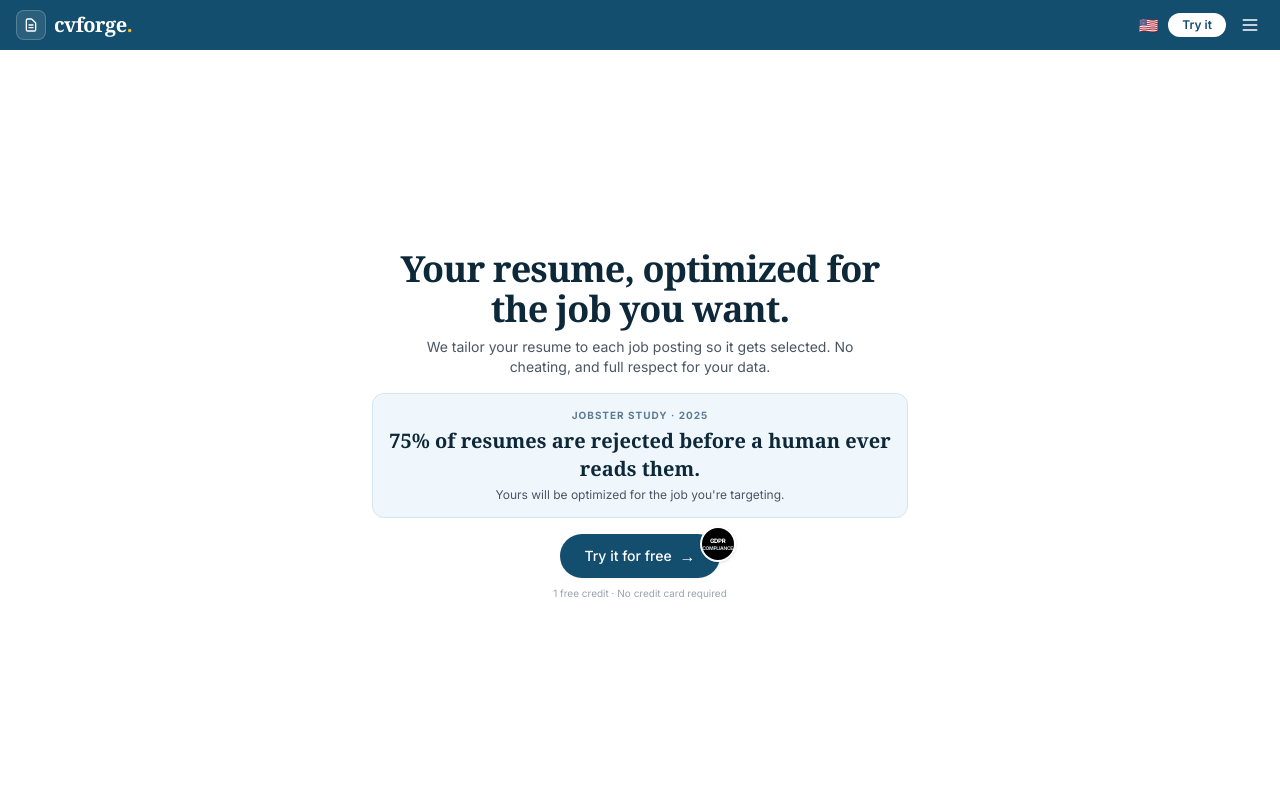
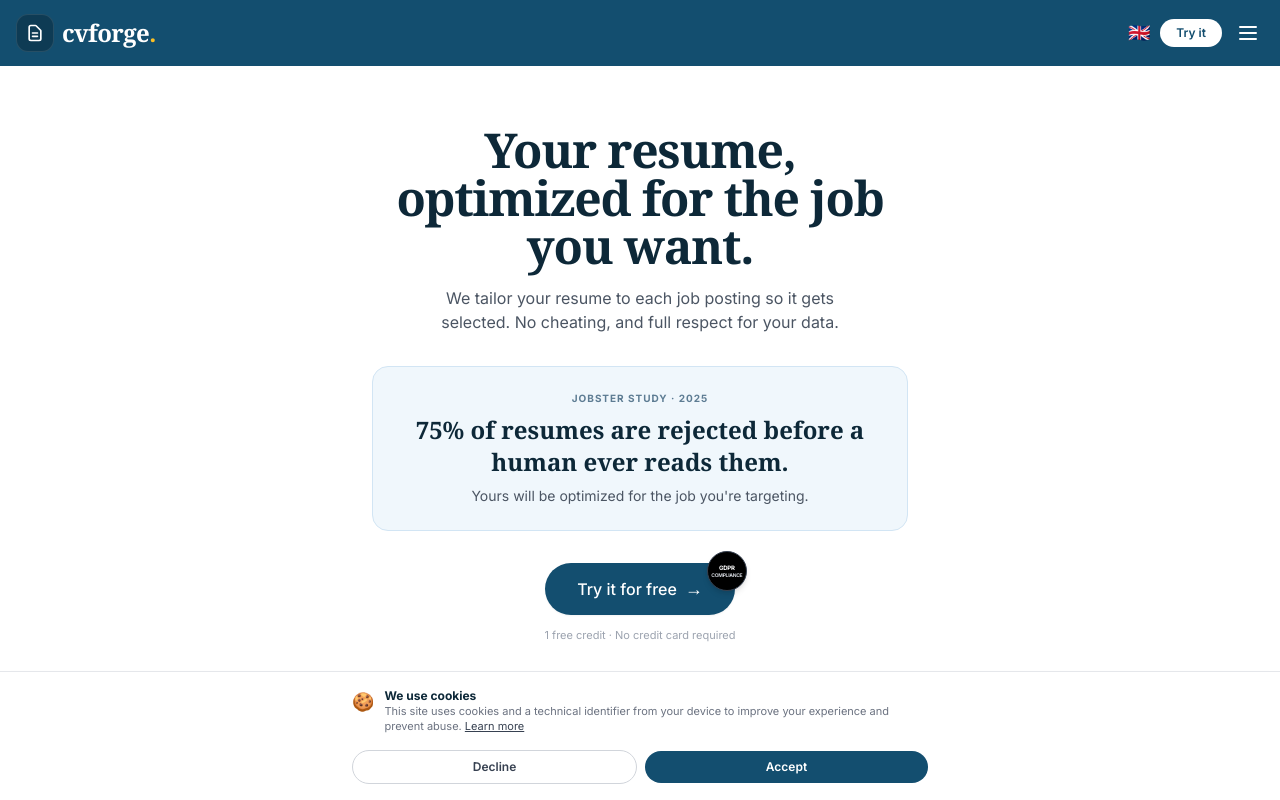
Before and after one commit to cvforgeapp-c/CVForge, a Next.js app: page / in a window 1280 px wide. Built offline with nearby package versions, Linux system fonts and the light colour scheme.

Commit message:
style: replicate reference layout, logo badge, GDPR badge, cookie consent, and interactive route navigation

```diff
--- a/app/dashboard/page.tsx
+++ b/app/dashboard/page.tsx
@@ -4,8 +4,8 @@ import Link from 'next/link'
 export default function Dashboard() {
   return (
     <main className="min-h-screen bg-[#fcfdfe] text-[#143a52]">
-      {/* Dashboard Navigation */}
-      <header className="bg-white border-b border-gray-100 px-5 py-3 flex items-center justify-between">
+      {/* Header Navigation */}
+      <header className="bg-white border-b border-gray-100 px-4 py-3 flex items-center justify-between">
         <Link href="/" className="flex items-center gap-2">
           <div className="bg-[#134e6f] p-1.5 rounded-lg text-white">
             <svg className="w-4 h-4" fill="none" stroke="currentColor" viewBox="0 0 24 24">
@@ -17,8 +17,8 @@ export default function Dashboard() {
           </span>
         </Link>
 
-        <div className="flex items-center gap-3">
-          {/* Credit Badge */}
+        <div className="flex items-center gap-2.5">
+          {/* Credit Counter */}
           <div className="bg-blue-50 text-[#134e6f] px-2.5 py-1 rounded-full text-xs font-semibold flex items-center gap-1 border border-blue-100">
             <span>1</span>
             <span className="w-2 h-2 rounded-full bg-blue-500 inline-block"></span>
@@ -27,28 +27,28 @@ export default function Dashboard() {
           {/* Create Account Link -> Registration Page */}
           <Link
             href="/auth/register"
-            className="bg-[#134e6f] text-white hover:bg-[#0f3d57] text-xs font-medium px-4 py-2 rounded-full transition-colors"
+            className="bg-[#134e6f] text-white hover:bg-[#0f3d57] text-xs font-medium px-3.5 py-1.5 rounded-full transition-colors"
           >
             Create an account
           </Link>
         </div>
       </header>
 
-      {/* Main Content */}
+      {/* Main Section */}
       <section className="px-5 py-8 max-w-xl mx-auto">
-        <h1 className="font-serif font-bold text-3xl text-[#0d2838] mb-2">
+        <h1 className="font-serif font-bold text-2xl sm:text-3xl text-[#0d2838] mb-2">
           Optimize your resume for free
         </h1>
-        <p className="text-gray-600 text-sm mb-6">
+        <p className="text-gray-600 text-xs sm:text-sm mb-6">
           Drop your resume and paste the job offer link to receive your optimized resume.
         </p>
 
-        {/* Upload Drop Zone */}
-        <div className="border-2 border-dashed border-blue-200 bg-blue-50/30 rounded-2xl p-8 text-center mb-8">
+        {/* Upload Zone */}
+        <div className="border-2 border-dashed border-blue-200 bg-blue-50/20 rounded-2xl p-8 text-center mb-8">
           <div className="w-12 h-12 bg-white rounded-full flex items-center justify-center mx-auto mb-3 shadow-sm border border-gray-100 text-gray-600">
             &uarr;
           </div>
-          <p className="font-serif font-bold text-lg text-[#0d2838] mb-2">
+          <p className="font-serif font-bold text-base sm:text-lg text-[#0d2838] mb-2">
             Drag and drop your resume here
           </p>
           <p className="text-xs text-gray-400 mb-4">or</p>
@@ -60,15 +60,15 @@ export default function Dashboard() {
           </p>
         </div>
 
-        {/* Optimizations Section */}
+        {/* Optimized Resumes Container */}
         <div className="bg-white border border-gray-100 rounded-2xl p-6 text-center shadow-sm">
-          <h2 className="font-serif font-bold text-base text-[#0d2838] mb-4 flex items-center justify-center gap-2">
+          <h2 className="font-serif font-bold text-sm sm:text-base text-[#0d2838] mb-4 flex items-center justify-center gap-2">
             <span>&#10024;</span> My optimized resumes
           </h2>
           <div className="w-10 h-10 text-gray-300 mx-auto mb-2 flex items-center justify-center border border-gray-200 rounded-lg">
             📄
           </div>
-          <p className="text-xs font-semibold text-gray-500 mb-1">No optimized resumes yet</p>
+          <p className="text-xs font-semibold text-gray-600 mb-1">No optimized resumes yet</p>
           <p className="text-[11px] text-gray-400">
             Paste a job offer link above and click "Launch" to create an optimized resume.
           </p>
--- a/app/page.tsx
+++ b/app/page.tsx
@@ -3,78 +3,105 @@ import Link from 'next/link'
 
 export default function Home() {
   return (
-    <main className="h-screen max-h-screen flex flex-col justify-between overflow-hidden bg-white text-[#143a52]">
-      {/* Top Navbar */}
-      <header className="bg-[#134e6f] text-white px-4 py-2.5 flex items-center justify-between shrink-0">
+    <main className="min-h-screen flex flex-col justify-between bg-white text-[#143a52] relative pb-28">
+      {/* Header Banner */}
+      <header className="bg-[#134e6f] text-white px-4 py-3.5 flex items-center justify-between shrink-0">
+        {/* Left: Logo with document badge */}
         <div className="flex items-center gap-2">
-          <div className="bg-white/10 p-1.5 rounded-lg text-white border border-white/20 flex items-center justify-center">
-            <svg className="w-4 h-4" fill="none" stroke="currentColor" viewBox="0 0 24 24">
+          <div className="bg-[#0e3b54] p-2 rounded-xl text-white border border-white/10 flex items-center justify-center">
+            <svg className="w-5 h-5" fill="none" stroke="currentColor" viewBox="0 0 24 24">
               <path strokeLinecap="round" strokeLinejoin="round" strokeWidth="2" d="M9 12h6m-6 4h6m2 5H7a2 2 0 01-2-2V5a2 2 0 012-2h5.586a1 1 0 01.707.293l5.414 5.414a1 1 0 01.293.707V19a2 2 0 01-2 2z" />
             </svg>
           </div>
-          <span className="font-serif font-bold text-xl tracking-tight text-white">
+          <span className="font-serif font-bold text-2xl tracking-tight text-white">
             cvforge<span className="text-amber-400">.</span>
           </span>
         </div>
 
+        {/* Right Controls */}
         <div className="flex items-center gap-2.5">
-          <span className="text-base" aria-label="US Flag">🇺🇸</span>
+          <span className="text-lg" aria-label="UK Flag">🇬🇧</span>
           <Link
             href="/dashboard"
-            className="bg-white text-[#134e6f] hover:bg-gray-100 font-semibold text-xs px-3.5 py-1 rounded-full transition-colors"
+            className="bg-white text-[#134e6f] hover:bg-gray-100 font-semibold text-xs px-4 py-1.5 rounded-full transition-colors"
           >
             Try it
           </Link>
           <button className="text-white p-1">
-            <svg className="w-5 h-5" fill="none" stroke="currentColor" viewBox="0 0 24 24">
+            <svg className="w-6 h-6" fill="none" stroke="currentColor" viewBox="0 0 24 24">
               <path strokeLinecap="round" strokeLinejoin="round" strokeWidth="2" d="M4 6h16M4 12h16M4 18h16" />
             </svg>
           </button>
         </div>
       </header>
 
-      {/* Hero Body - Compact fitting for mobile viewports */}
-      <section className="px-5 py-2 flex-1 flex flex-col justify-center items-center text-center max-w-xl mx-auto">
-        <h1 className="font-serif font-black text-2xl sm:text-4xl text-[#0d2838] leading-tight mb-2 tracking-tight">
+      {/* Main Hero Section */}
+      <section className="px-5 pt-10 pb-6 flex-1 flex flex-col justify-center items-center text-center max-w-xl mx-auto">
+        <h1 className="font-serif font-extrabold text-3xl sm:text-5xl text-[#0d2838] leading-[1.18] mb-4 tracking-tight">
           Your resume, optimized for the job you want.
         </h1>
-        <p className="text-gray-600 text-xs sm:text-sm max-w-md mx-auto mb-4 leading-normal">
+        <p className="text-gray-600 text-sm sm:text-base max-w-md mx-auto mb-8 leading-relaxed font-normal">
           We tailor your resume to each job posting so it gets selected. No cheating, and full respect for your data.
         </p>
 
-        {/* Compact Jobster Box */}
-        <div className="bg-[#f0f7fc] border border-[#d2e5f4] rounded-xl p-3.5 mb-4 text-center w-full">
-          <p className="text-[10px] font-bold tracking-widest text-[#5d7c93] uppercase mb-1">
+        {/* Jobster Study Card */}
+        <div className="bg-[#f0f7fc] border border-[#d2e5f4] rounded-2xl p-6 mb-8 text-center w-full">
+          <p className="text-[10px] font-bold tracking-widest text-[#5d7c93] uppercase mb-2">
             JOBSTER STUDY · 2025
           </p>
-          <h2 className="font-serif font-bold text-base sm:text-xl text-[#0d2838] leading-snug mb-1">
+          <h2 className="font-serif font-bold text-xl sm:text-2xl text-[#0d2838] leading-snug mb-2">
             75% of resumes are rejected before a human ever reads them.
           </h2>
-          <p className="text-gray-600 text-xs">
+          <p className="text-gray-600 text-xs sm:text-sm">
             Yours will be optimized for the job you're targeting.
           </p>
         </div>
 
-        {/* Interactive Link to Dashboard with Non-overlapping GDPR Badge */}
-        <div className="relative inline-block mb-1">
+        {/* CTA Button with Overlapping GDPR Badge */}
+        <div className="relative inline-block mb-2">
           <Link
             href="/dashboard"
-            className="bg-[#134e6f] hover:bg-[#0f3d57] text-white font-medium text-sm px-6 py-2.5 rounded-full flex items-center gap-2 shadow-sm transition-all"
+            className="bg-[#134e6f] hover:bg-[#0f3d57] text-white font-medium text-base px-8 py-3 rounded-full flex items-center gap-2 shadow-sm transition-all"
           >
             <span>Try it for free</span>
-            <span className="text-base">&rarr;</span>
+            <span className="text-lg">&rarr;</span>
           </Link>
 
-          <div className="absolute -top-2 -right-4 w-9 h-9 bg-black text-white rounded-full flex flex-col items-center justify-center border-2 border-white shadow text-[6px] font-bold tracking-tighter uppercase leading-tight text-center">
+          {/* GDPR Starburst Badge */}
+          <div className="absolute -top-3 -right-3 w-10 h-10 bg-black text-white rounded-full flex flex-col items-center justify-center border border-gray-700 shadow-md text-[6px] font-bold tracking-tighter uppercase leading-tight text-center">
             <span>GDPR</span>
             <span className="text-[5px] text-gray-300">COMPLIANCE</span>
           </div>
         </div>
 
-        <p className="text-[10px] text-gray-400 mt-1">
+        <p className="text-[11px] text-gray-400 mt-1">
           1 free credit · No credit card required
         </p>
       </section>
+
+      {/* Fixed Cookie Banner at Bottom */}
+      <div className="fixed bottom-0 left-0 right-0 bg-white border-t border-gray-200 p-4 shadow-lg z-50">
+        <div className="max-w-xl mx-auto flex flex-col gap-3">
+          <div className="flex items-start gap-2.5">
+            <span className="text-lg">🍪</span>
+            <div>
+              <p className="font-bold text-xs text-[#0d2838]">We use cookies</p>
+              <p className="text-[11px] text-gray-500 leading-snug">
+                This site uses cookies and a technical identifier from your device to improve your experience and prevent abuse.{' '}
+                <a href="#" className="underline text-gray-700">Learn more</a>
+              </p>
+            </div>
+          </div>
+          <div className="flex items-center gap-2 pt-1">
+            <button className="flex-1 py-2 border border-gray-300 rounded-full text-xs font-semibold text-gray-700 hover:bg-gray-50">
+              Decline
+            </button>
+            <button className="flex-1 py-2 bg-[#134e6f] rounded-full text-xs font-semibold text-white hover:bg-[#0f3d57]">
+              Accept
+            </button>
+          </div>
+        </div>
+      </div>
     </main>
   )
 }
```
